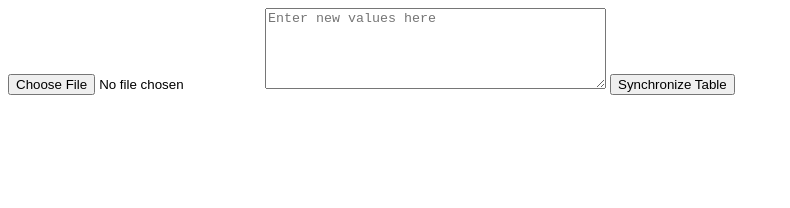
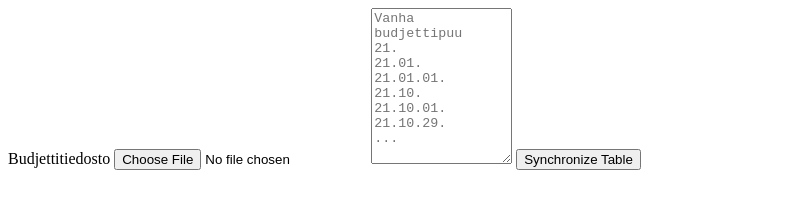
Before and after one commit to Koivisto/uusi_budjetti, a plain HTML site: page index.html in a window 1280 px wide. Shown: the whole page, without its empty margins (0-790 px from the left). Drawn offline with Linux system fonts and the light colour scheme.

Commit message:
Usability improvements to UI

```diff
--- a/index.html
+++ b/index.html
@@ -22,11 +22,20 @@
     </style>
 </head>
 <body>
+    <label>Budjettitiedosto</label>
     <input type="file" id="csvFileInput" accept=".csv">
 
 
     <!-- Input field for new values -->
-    <textarea id="newValuesInput" rows="5" cols="40" placeholder="Enter new values here"></textarea>
+    <textarea id="newValuesInput" rows="10" cols="15" placeholder=
+"Vanha budjettipuu
+21.
+21.01.
+21.01.01.
+21.10.
+21.10.01.
+21.10.29.
+..."></textarea>
     <button id="syncButton">Synchronize Table</button>
 
     <div id="tableContainer"></div>
```
